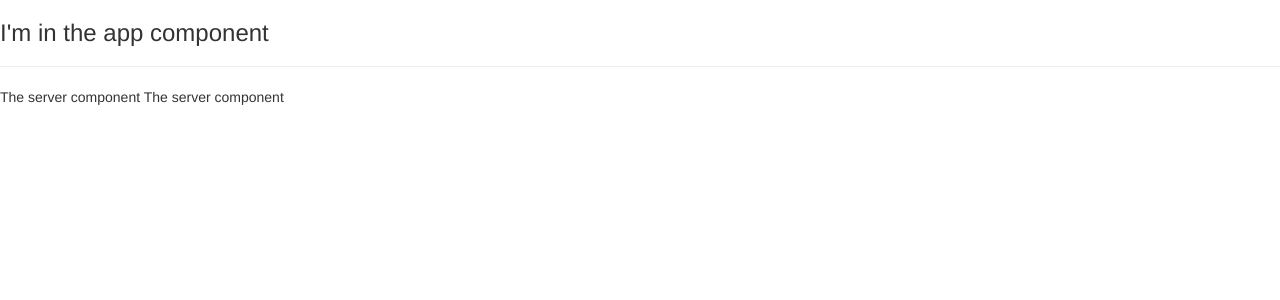
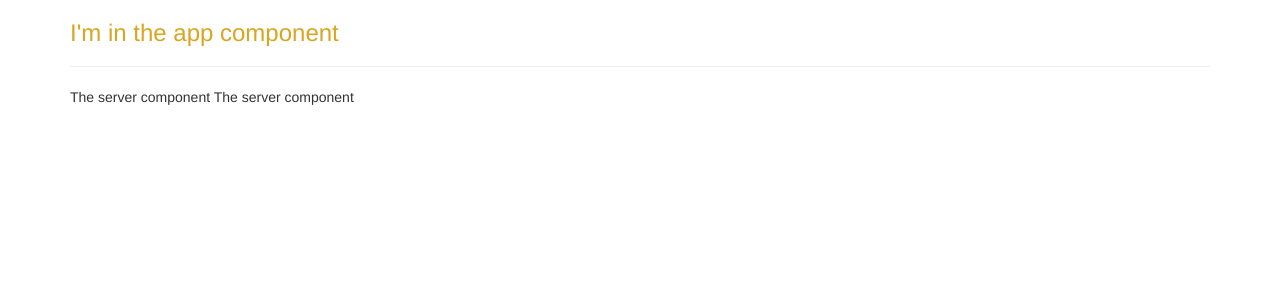
Before and after one commit to kubilaye/my-first-app, an Angular app: page / in a window 1280 px wide. Shown: the top 300 px of the page. Built offline with nearby package versions, Linux system fonts and the light colour scheme.

Commit message:
styling with internal code or external files

```diff
--- a/src/app/app.component.css
+++ b/src/app/app.component.css
@@ -0,0 +1,3 @@
+h3 {
+  color: navy;
+}
--- a/src/app/app.component.html
+++ b/src/app/app.component.html
@@ -1,3 +1,9 @@
-<h3>I'm in the app component</h3>
-<hr />
-<app-servers></app-servers>
+<div class="container">
+  <div class="row">
+    <div class="col-xs-12">
+      <h3>I'm in the app component</h3>
+      <hr />
+      <app-servers></app-servers>
+    </div>
+  </div>
+</div>
--- a/src/app/app.component.ts
+++ b/src/app/app.component.ts
@@ -3,7 +3,12 @@
 @Component({
   selector: 'app-root',
   templateUrl: './app.component.html',
-  styleUrls: ['./app.component.css']
+  // styleUrls: ['./app.component.css'],
+  styles: [`
+    h3 {
+      color: goldenrod;
+    }
+  `]
 })
 export class AppComponent {
 }
```
